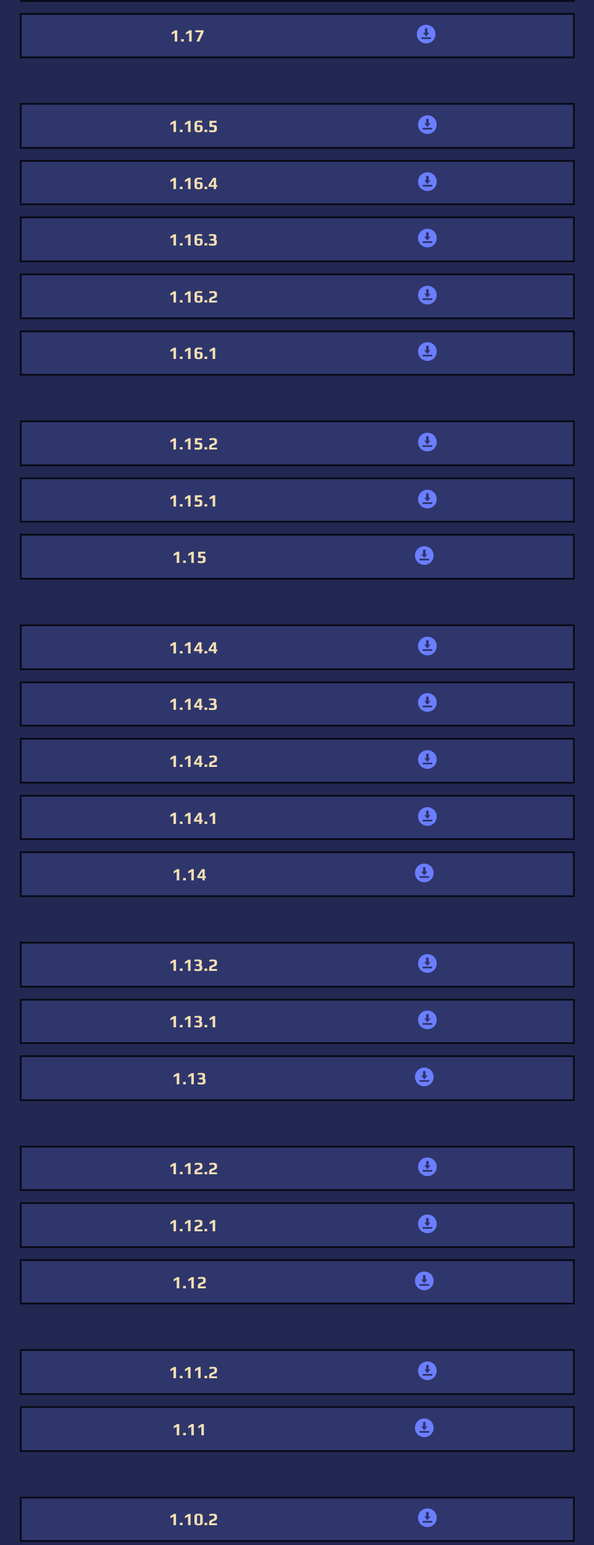
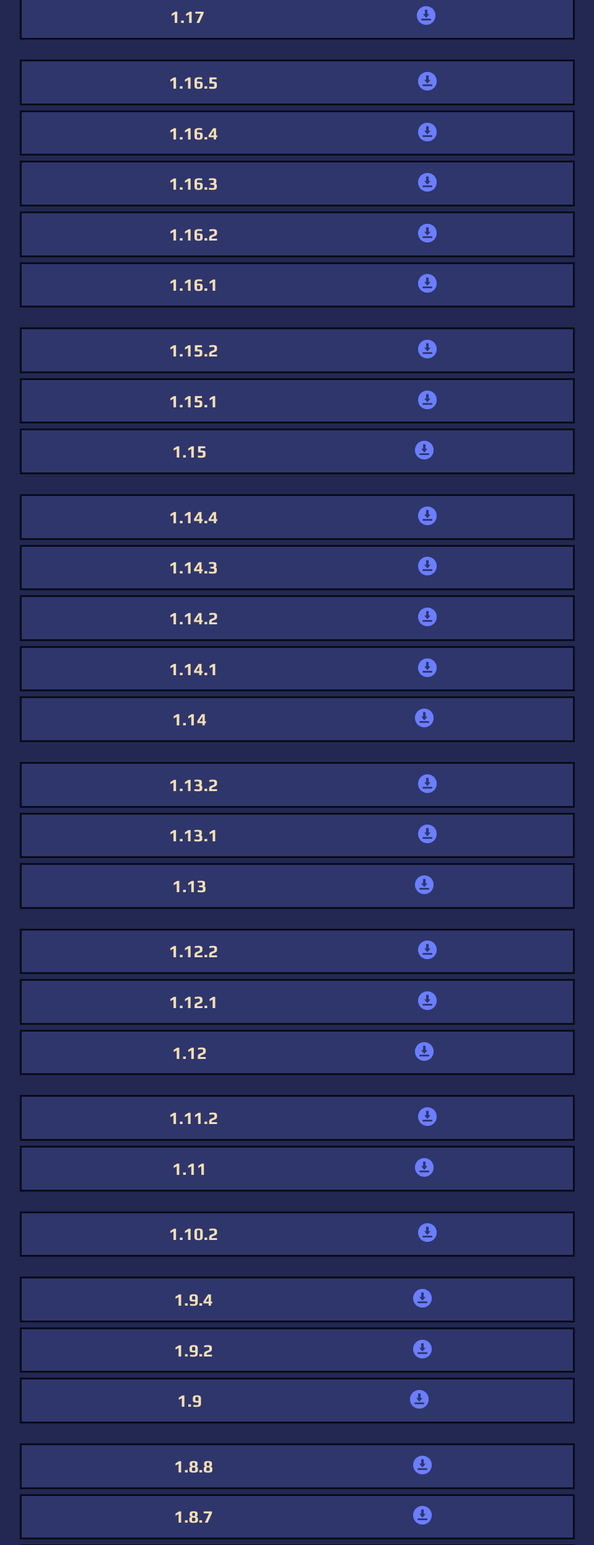
Before and after one commit to spigotclip/spigotclip.github.io, a plain HTML site: page index.html in a window 1280 px wide. Shown: the part 240-2732 px from the top of the page at 62% size, without its empty margins (160-1119 px from the left). Drawn offline with Linux system fonts and the light colour scheme.

Commit message:
Update index.html

```diff
--- a/index.html
+++ b/index.html
@@ -18,7 +18,7 @@
 
     <body>
 
-        <div id="topBar">
+        <div id="topBar" style="margin-bottom:1.5rem">
 
             <div>
 
@@ -31,11 +31,6 @@
             </div>
 
         </div>
-
-        <br>
-        <br>
-        <br>
-
         <div class="centeredDiv">
 
             <div id="versions">
@@ -51,7 +46,7 @@
 
                 <br>
 
-                <div id="version-box">
+                <div id="version-box" style="margin-bottom:2rem">
 
                     <p id="versions-text">1.17&nbsp&nbsp&nbsp&nbsp</p>
                     <a href="downloads/spigotclip-1.17.jar" download="spigotclip-1.17.jar" id="download-one-seventeen">
@@ -60,12 +55,8 @@
 
                 </div>
 
-                <br>
-                <br>
-                <br>
-                <br>
 
-                <div id="version-box">
+                <div id="version-box" style="margin-bottom:.5rem">
 
                     <p id="versions-text">1.16.5</p>
                     <a href="downloads/spigotclip-1.16.5.jar" download="spigotclip-1.16.5.jar" id="download-one-sixteen-five">
@@ -74,9 +65,8 @@
 
                 </div>
 
-                <br>
 
-                <div id="version-box">
+                <div id="version-box" style="margin-bottom:.5rem">
 
                     <p id="versions-text">1.16.4</p>
                     <a href="downloads/spigotclip-1.16.4.jar" download="spigotclip-1.16.4.jar" id="download-one-sixteen-four">
@@ -85,9 +75,7 @@
 
                 </div>
 
-                <br>
-
-                <div id="version-box">
+                <div id="version-box" style="margin-bottom:.5rem">
 
                     <p id="versions-text">1.16.3</p>
                     <a href="downloads/spigotclip-1.16.3.jar" download="spigotclip-1.16.3.jar" id="download-one-sixteen-four">
@@ -96,9 +84,7 @@
 
                 </div>
 
-                <br>
-
-                <div id="version-box">
+                <div id="version-box" style="margin-bottom:.5rem">
 
                     <p id="versions-text">1.16.2</p>
                     <a href="downloads/spigotclip-1.16.2.jar" download="spigotclip-1.16.2.jar" id="download-one-sixteen-four">
@@ -107,9 +93,7 @@
 
                 </div>
 
-                <br>
-
-                <div id="version-box">
+                <div id="version-box" style="margin-bottom:2rem">
 
                     <p id="versions-text">1.16.1</p>
                     <a href="downloads/spigotclip-1.16.1.jar" download="spigotclip-1.16.1.jar" id="download-one-sixteen-four">
@@ -118,12 +102,7 @@
 
                 </div>
 
-                <br>
-                <br>
-                <br>
-                <br>
-
-                <div id="version-box">
+                <div id="version-box" style="margin-bottom:.5rem">
 
                     <p id="versions-text">1.15.2</p>
                     <a href="downloads/spigotclip-1.15.2.jar" download="spigotclip-1.15.2.jar" id="download-one-sixteen-four">
@@ -132,9 +111,7 @@
 
                 </div>
 
-                <br>
-
-                <div id="version-box">
+                <div id="version-box" style="margin-bottom:.5rem">
                     <p id="versions-text">1.15.1</p>
                     <a href="downloads/spigotclip-1.15.1.jar" download="spigotclip-1.15.1.jar" id="download-one-sixteen-four">
                         <img src="resources/downloadicon.png" width="30" height="30">
@@ -142,9 +119,7 @@
 
                 </div>
 
-                <br>
-
-                <div id="version-box">
+                <div id="version-box" style="margin-bottom:2rem">
 
                     <p id="versions-text">1.15&nbsp&nbsp</p>
                     <a href="downloads/spigotclip-1.15.jar" download="spigotclip-1.15.jar" id="download-one-sixteen-four">
@@ -153,12 +128,7 @@
 
                 </div>
 
-                <br>
-                <br>
-                <br>
-                <br>
-
-                <div id="version-box">
+                <div id="version-box" style="margin-bottom:.5rem">
 
                     <p id="versions-text">1.14.4</p>
                     <a href="downloads/spigotclip-1.14.4.jar" download="spigotclip-1.14.4.jar" id="download-one-sixteen-four">
@@ -167,9 +137,8 @@
 
                 </div>
 
-                <br>
 
-                <div id="version-box">
+                <div id="version-box" style="margin-bottom:.5rem">
 
                     <p id="versions-text">1.14.3</p>
                     <a href="downloads/spigotclip-1.14.3.jar" download="spigotclip-1.14.3.jar" id="download-one-sixteen-four">
@@ -178,9 +147,7 @@
 
                 </div>
 
-                <br>
-
-                <div id="version-box">
+                <div id="version-box" style="margin-bottom:.5rem">
 
                     <p id="versions-text">1.14.2</p>
                     <a href="downloads/spigotclip-1.14.2.jar" download="spigotclip-1.14.2.jar" id="download-one-sixteen-four">
@@ -189,9 +156,8 @@
 
                 </div>
 
-                <br>
 
-                <div id="version-box">
+                <div id="version-box" style="margin-bottom:.5rem">
 
                     <p id="versions-text">1.14.1</p>
                     <a href="downloads/spigotclip-1.14.1.jar" download="spigotclip-1.14.1.jar" id="download-one-sixteen-four">
@@ -200,9 +166,7 @@
 
                 </div>
 
-                <br>
-
-                <div id="version-box">
+                <div id="version-box" style="margin-bottom:2rem">
 
                     <p id="versions-text">1.14&nbsp&nbsp</p>
                     <a href="downloads/spigotclip-1.14.jar" download="spigotclip-1.14.jar" id="download-one-sixteen-four">
@@ -211,12 +175,7 @@
 
                 </div>
 
-                <br>
-                <br>
-                <br>
-                <br>
-
-                <div id="version-box">
+                <div id="version-box" style="margin-bottom:.5rem">
 
                     <p id="versions-text">1.13.2</p>
                     <a href="downloads/spigotclip-1.13.2.jar" download="spigotclip-1.13.2.jar" id="download-one-sixteen-four">
@@ -225,9 +184,7 @@
 
                 </div>
 
-                <br>
-
-                <div id="version-box">
+                <div id="version-box" style="margin-bottom:.5rem">
 
                     <p id="versions-text">1.13.1</p>
                     <a href="downloads/spigotclip-1.13.1.jar" download="spigotclip-1.13.1.jar" id="download-one-sixteen-four">
@@ -236,9 +193,8 @@
 
                 </div>
 
-                <br>
 
-                <div id="version-box">
+                <div id="version-box" style="margin-bottom:2rem">
 
                     <p id="versions-text">1.13&nbsp&nbsp</p>
                     <a href="downloads/spigotclip-1.13.jar" download="spigotclip-1.13.jar" id="download-one-sixteen-four">
@@ -247,12 +203,7 @@
 
                 </div>
 
-                <br>
-                <br>
-                <br>
-                <br>
-
-                <div id="version-box">
+                <div id="version-box" style="margin-bottom:.5rem">
 
                     <p id="versions-text">1.12.2</p>
                     <a href="downloads/spigotclip-1.12.2.jar" download="spigotclip-1.12.2.jar" id="download-one-sixteen-four">
@@ -261,9 +212,7 @@
 
                 </div>
 
-                <br>
-
-                <div id="version-box">
+                <div id="version-box" style="margin-bottom:.5rem">
 
                     <p id="versions-text">1.12.1</p>
                     <a href="downloads/spigotclip-1.12.1.jar" download="spigotclip-1.12.1.jar" id="download-one-sixteen-four">
@@ -272,9 +221,7 @@
 
                 </div>
 
-                <br>
-
-                <div id="version-box">
+                <div id="version-box" style="margin-bottom:2rem">
 
                     <p id="versions-text">1.12&nbsp&nbsp</p>
                     <a href="downloads/spigotclip-1.12.jar" download="spigotclip-1.12.jar" id="download-one-sixteen-four">
@@ -283,12 +230,7 @@
 
                 </div>
 
-                <br>
-                <br>
-                <br>
-                <br>
-
-                <div id="version-box">
+                <div id="version-box" style="margin-bottom:.5rem">
 
                     <p id="versions-text">1.11.2</p>
                     <a href="downloads/spigotclip-1.11.2.jar" download="spigotclip-1.11.2.jar" id="download-one-sixteen-four">
@@ -297,9 +239,7 @@
 
                 </div>
 
-                <br>
-
-                <div id="version-box">
+                <div id="version-box" style="margin-bottom:2rem">
 
                     <p id="versions-text">1.11&nbsp&nbsp</p>
                     <a href="downloads/spigotclip-1.11.jar" download="spigotclip-1.11.jar" id="download-one-sixteen-four">
@@ -308,12 +248,7 @@
 
                 </div>
 
-                <br>
-                <br>
-                <br>
-                <br>
-
-                <div id="version-box">
+                <div id="version-box" style="margin-bottom:2rem">
 
                     <p id="versions-text">1.10.2</p>
                     <a href="downloads/spigotclip-1.10.2.jar" download="spigotclip-1.10.2.jar" id="download-one-sixteen-four">
@@ -322,12 +257,7 @@
 
                 </div>
 
-                <br>
-                <br>
-                <br>
-                <br>
-
-                <div id="version-box">
+                <div id="version-box" style="margin-bottom:.5rem">
 
                     <p id="versions-text">1.9.4</p>
                     <a href="downloads/spigotclip-1.9.4.jar" download="spigotclip-1.9.4.jar" id="download-one-sixteen-four">
@@ -336,9 +266,7 @@
 
                 </div>
 
-                <br>
-
-                <div id="version-box">
+                <div id="version-box" style="margin-bottom:.5rem">
 
                     <p id="versions-text">1.9.2</p>
                     <a href="downloads/spigotclip-1.9.2.jar" download="spigotclip-1.9.2.jar" id="download-one-sixteen-four">
@@ -347,9 +275,7 @@
 
                 </div>
 
-                <br>
-
-                <div id="version-box">
+                <div id="version-box" style="margin-bottom:2rem">
 
                     <p id="versions-text">1.9&nbsp&nbsp</p>
                     <a href="downloads/spigotclip-1.9.jar" download="spigotclip-1.9.jar" id="download-one-sixteen-four">
@@ -358,12 +284,7 @@
 
                 </div>
 
-                <br>
-                <br>
-                <br>
-                <br>
-
-                <div id="version-box">
+                <div id="version-box" style="margin-bottom:.5rem">
 
                     <p id="versions-text">1.8.8</p>
                     <a href="downloads/spigotclip-1.8.8.jar" download="spigotclip-1.8.8.jar" id="download-one-sixteen-four">
@@ -372,9 +293,8 @@
 
                 </div>
 
-                <br>
 
-                <div id="version-box">
+                <div id="version-box" style="margin-bottom:.5rem">
 
                     <p id="versions-text">1.8.7</p>
                     <a href="downloads/spigotclip-1.8.7.jar" download="spigotclip-1.8.7.jar" id="download-one-sixteen-four">
@@ -383,9 +303,7 @@
 
                 </div>
 
-                <br>
-
-                <div id="version-box">
+                <div id="version-box" style="margin-bottom:.5rem">
 
                     <p id="versions-text">1.8.6</p>
                     <a href="downloads/spigotclip-1.8.6.jar" download="spigotclip-1.8.6.jar" id="download-one-sixteen-four">
@@ -394,9 +312,8 @@
 
                 </div>
 
-                <br>
 
-                <div id="version-box">
+                <div id="version-box" style="margin-bottom:.5rem">
 
                     <p id="versions-text">1.8.5</p>
                     <a href="downloads/spigotclip-1.8.5.jar" download="spigotclip-1.8.5.jar" id="download-one-sixteen-four">
@@ -405,9 +322,7 @@
 
                 </div>
 
-                <br>
-
-                <div id="version-box">
+                <div id="version-box" style="margin-bottom:.5rem">
 
                     <p id="versions-text">1.8.4</p>
                     <a href="downloads/spigotclip-1.8.4.jar" download="spigotclip-1.8.4.jar" id="download-one-sixteen-four">
@@ -415,10 +330,7 @@
                     </a>
 
                 </div>
-
-                <br>
-
-                <div id="version-box">
+                <div id="version-box" style="margin-bottom:.5rem">
 
                     <p id="versions-text">1.8.3</p>
                     <a href="downloads/spigotclip-1.8.3.jar" download="spigotclip-1.8.3.jar" id="download-one-sixteen-four">
@@ -427,9 +339,7 @@
 
                 </div>
 
-                <br>
-
-                <div id="version-box">
+                <div id="version-box" style="margin-bottom:2rem">
 
                     <p id="versions-text">1.8&nbsp&nbsp</p>
                     <a href="downloads/spigotclip-1.8.jar" download="spigotclip-1.8.jar" id="download-one-sixteen-four">
@@ -438,12 +348,7 @@
 
                 </div>
 
-                <br>
-                <br>
-                <br>
-                <br>
-
-                <div id="version-box">
+                <div id="version-box" style="margin-bottom:2rem">
 
                     <p id="versions-text">1.7.10</p>
                     <img src="resources/downloadicon.png" id="download-one-seven-ten" width="30" height="30">
```
